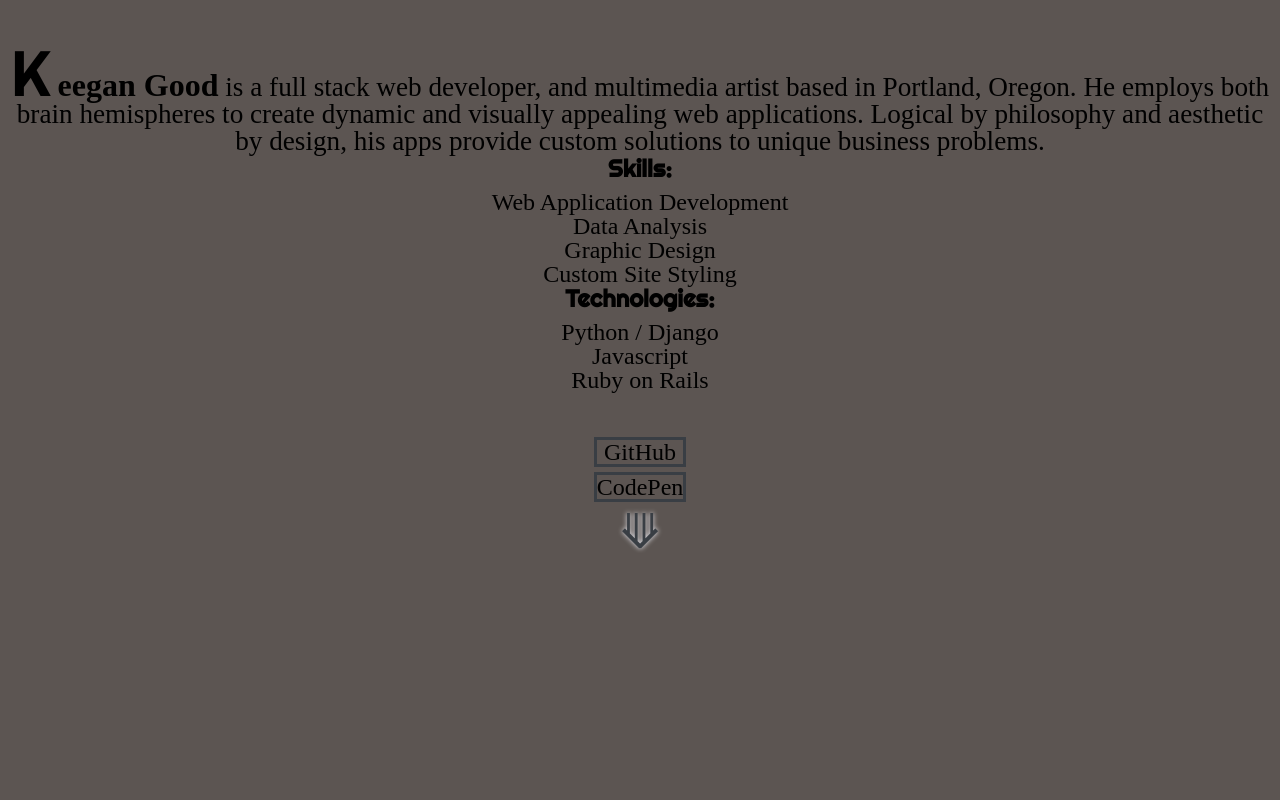
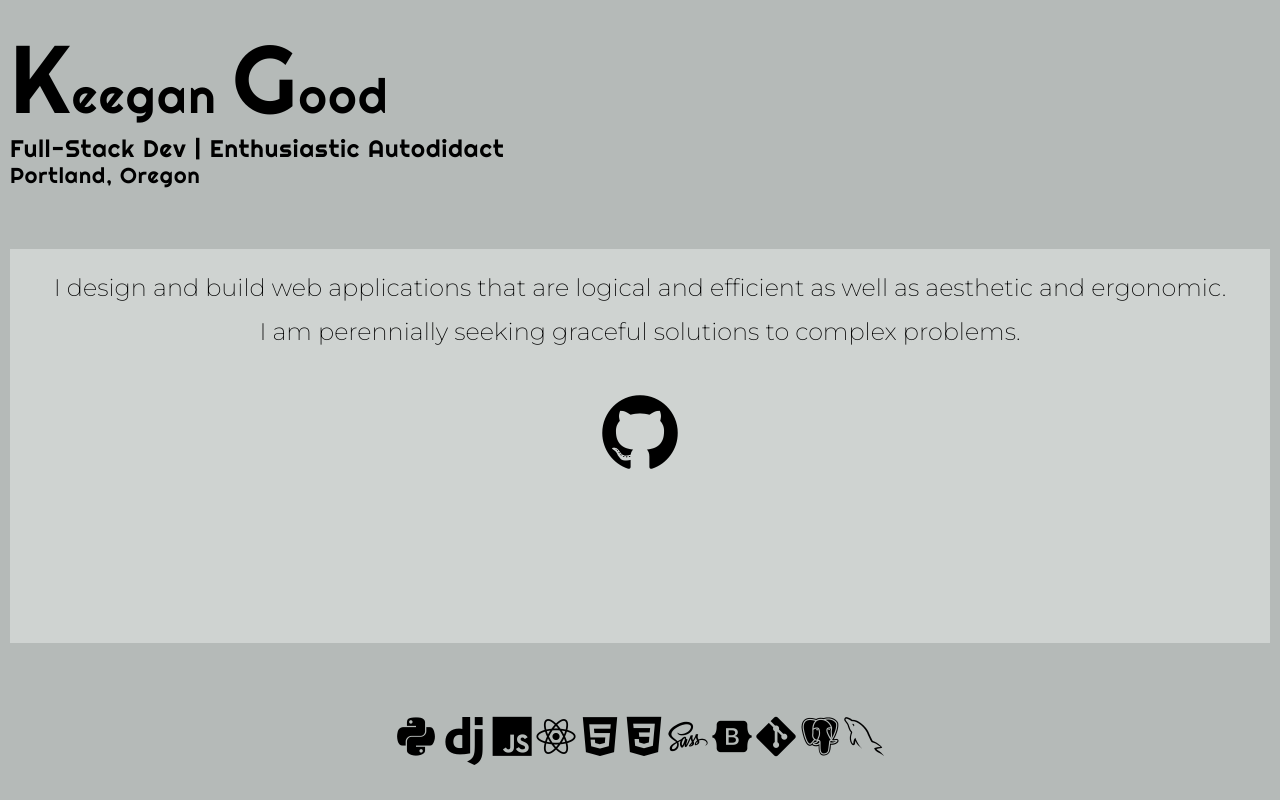
Before and after one commit to dirtTastesGood/dirttastesgood.github.io, a plain HTML site: page index.html in a window 1280 px wide. Shown: the part 820-1620 px from the top of the page. Drawn offline with nearby package versions, Linux system fonts and the light colour scheme.

Commit message:
revamp bio section

```diff
--- a/index.html
+++ b/index.html
@@ -1,31 +1,101 @@
 <!DOCTYPE html>
 <html lang="en">
   <head>
-    <meta charset="UTF-8">
-    <meta name="viewport" content="width=device-width, initial-scale=1.0">
-    <meta http-equiv="X-UA-Compatible" content="ie=edge">
+    <meta charset="UTF-8" />
+    <meta name="viewport" content="width=device-width, initial-scale=1.0" />
+    <meta http-equiv="X-UA-Compatible" content="ie=edge" />
 
-    <link rel="stylesheet" href="./reset.css">
-    <link rel="stylesheet" href="./index2.css">
+    <!-- programming language icons -->
+    <link
+      rel="stylesheet"
+      href="https://cdn.jsdelivr.net/gh/devicons/devicon@master/devicon.min.css"
+    />
+    <link
+      rel="stylesheet"
+      href="https://cdn.jsdelivr.net/gh/devicons/devicon@master/devicon.min.css"
+    />
+    <link
+      rel="stylesheet"
+      href="https://cdn.jsdelivr.net/gh/devicons/devicon@master/devicon.min.css"
+    />
+    <link
+      rel="stylesheet"
+      href="https://cdn.jsdelivr.net/gh/devicons/devicon@master/devicon.min.css"
+    />
+    <link
+      rel="stylesheet"
+      href="https://cdn.jsdelivr.net/gh/devicons/devicon@master/devicon.min.css"
+    />
+    <link
+      rel="stylesheet"
+      href="https://cdn.jsdelivr.net/gh/devicons/devicon@master/devicon.min.css"
+    />
+    <link
+      rel="stylesheet"
+      href="https://cdn.jsdelivr.net/gh/devicons/devicon@master/devicon.min.css"
+    />
+    <link
+      rel="stylesheet"
+      href="https://cdn.jsdelivr.net/gh/devicons/devicon@master/devicon.min.css"
+    />
+    <link
+      rel="stylesheet"
+      href="https://cdn.jsdelivr.net/gh/devicons/devicon@master/devicon.min.css"
+    />
+    <link
+      rel="stylesheet"
+      href="https://cdn.jsdelivr.net/gh/devicons/devicon@master/devicon.min.css"
+    />
+    <link
+      rel="stylesheet"
+      href="https://cdn.jsdelivr.net/gh/devicons/devicon@master/devicon.min.css"
+    />
+    <link
+      rel="stylesheet"
+      href="https://cdn.jsdelivr.net/gh/devicons/devicon@master/devicon.min.css"
+    />
+    <!-- google fonts -->
+    <link
+      href="https://fonts.googleapis.com/css?family=Montserrat:ital,wght@0,200;1,200|Righteous&display=swap"
+      rel="stylesheet"
+    />
 
-    <link href="https://fonts.googleapis.com/css?family=Montserrat|Righteous&display=swap" rel="stylesheet">
-
-    <script src="https://kit.fontawesome.com/3b644d47d0.js" crossorigin="anonymous"></script>
-
+    <script
+      src="https://kit.fontawesome.com/3b644d47d0.js"
+      crossorigin="anonymous"
+    ></script>
+    <link rel="stylesheet" href="./reset.css" />
+    <link rel="stylesheet" href="./index2.css" />
     <title>Keegan Good</title>
   </head>
   <body>
     <div class="content">
       <div class="section" id="splash">
         <div class="mandala-container" id="mandala-container">
-                <img src="./images/mandala/layer7.png" id="layer7" alt="The more">
-                <img src="./images/mandala/layer3.png" id="layer3" alt="you explore">
-                <img src="./images/mandala/layer1.png" id="layer1" alt="the deeper">
-                <img src="./images/mandala/layer4.png" id="layer4" alt="you will">
-                <img src="./images/mandala/layer5.png" id="layer5" alt="go.">
-                <img src="./images/mandala/layer6.png" id="layer6" alt="The truth is like">
-                <img src="./images/mandala/layer8.png" id="layer8" alt="A finger pointing at the moon">
-                <img src="./images/mandala/layer2.png" id="layer2" alt="Tat Tvam Asi.">
+          <img src="./images/mandala/layer7.png" id="layer7" alt="The more" />
+          <img
+            src="./images/mandala/layer3.png"
+            id="layer3"
+            alt="you explore"
+          />
+          <img src="./images/mandala/layer1.png" id="layer1" alt="the deeper" />
+          <img src="./images/mandala/layer4.png" id="layer4" alt="you will" />
+          <img src="./images/mandala/layer5.png" id="layer5" alt="go." />
+          <img
+            src="./images/mandala/layer6.png"
+            id="layer6"
+            alt="The truth is like"
+          />
+          <img
+            src="./images/mandala/layer8.png"
+            id="layer8"
+            alt="A finger pointing at the moon"
+          />
+          <img
+            src="./images/mandala/layer2.png"
+            id="layer2"
+            alt="Tat Tvam Asi."
+          />
           <div class="initials" id="initials">KG</div>
           <div class="mandala-border" id="mandala-border"></div>
           <!-- <div class="down-arrow" id="down-arrow-container-1">
@@ -34,91 +104,157 @@
         </div>
       </div>
       <div class="section" id="bio">
-            <div class="bio-container">
-                <div class="bio-left">
-                    <p id="bio-p1"><span id="big-k">K</span> <strong>eegan Good</strong> is a full stack web developer,
-                        and multimedia artist based in Portland, Oregon.
-                        He employs both brain hemispheres to create dynamic and visually
-                        appealing web applications. Logical by philosophy and aesthetic by
-                        design, his apps provide custom solutions to unique business problems.
-                    </p>
+        <div id="header">
+          <span id="big-k">K</span>eegan <span id="big-g">G</span>ood
+          <div id="soft-skills"></div>
 
-                    <p id="bio-p2"><strong id="bio-header">Skills:</strong>
-                        <ul class="skills-list">
-                            <li class="skill-item">Web Application Development</li>
-                            <li class="skill-item">Data Analysis</li>
-                            <li class="skill-item">Graphic Design</li>
-                            <li class="skill-item">Custom Site Styling</li>
-                        </ul>
-                    </p>
+          <div id="profession">
+            Full-Stack Dev | Enthusiastic Autodidact
+
+            <div id="where-from">Portland, Oregon</div>
+          </div>
         </div>
 
-                <div class="bio-right">
-                    <p id="bio-p3">
-                        <strong id="bio-header">Technologies:</strong>
-                        <ul class="language-list">
-                            <li class="language-item">Python / Django</li>
-                            <li class="language-item">Javascript</li>
-                            <li class="language-item">Ruby on Rails</li>
-                        </ul>
+        <div id="bio-text">
+          <p>
+            I design and build web applications that are logical and efficient
+            as well as aesthetic and ergonomic.
           </p>
+          <p>
+            I am perennially seeking graceful solutions to complex problems.
+          </p>
+          <div id="social-links">
+            <a href="https://github.com/keegangood/" class="social-link">
+              <i class="devicon-github-original" title="Keegan Good Github"></i>
+            </a>
           </div>
         </div>
-            <div class="social-links-container">
-                <ul class="social-links">
-                    <li class="social-link" id="text-link">
-                        <a href="https://github.com/dirtTastesGood">GitHub</a>
-                    </li>
-                    <li class="social-link" id="text-link">
-                        <a href="https://codepen.io/dirttastesgood" >CodePen</a>
-                    </li>
-                </ul>
-            </div>
-            <div class="down-arrow" id="down-arrow-container">
-                <strong class="" id="down-arrow"><a href="#projects">&#x27F1;</a></strong>
+
+        <div id="tech">
+          <div id="badges">
+            <div
+              class="devicon-python-plain badge"
+              title="Python"
+              aria-label="Python"
+            ></div>
+
+            <div
+              id="django-badge"
+              class="devicon-django-plain badge"
+              title="Django"
+              aria-label="Django"
+            ></div>
+
+            <div
+              class="devicon-javascript-plain badge"
+              title="Javascript"
+              aria-label="Javascript"
+            ></div>
+
+            <div
+              class="devicon-react-original badge"
+              title="React"
+              aria-label="React"
+            ></div>
+
+            <div
+              class="devicon-html5-plain badge"
+              title="HTML5"
+              aria-label="HTML5"
+            ></div>
+
+            <div
+              class="devicon-css3-plain badge"
+              title="CSS3"
+              aria-label="CSS3"
+            ></div>
+
+            <div
+              class="devicon-sass-original badge"
+              title="SASS"
+              aria-label="SASS"
+            ></div>
+
+            <div
+              class="devicon-bootstrap-plain badge"
+              title="Bootstrap"
+              aria-label="Bootstrap"
+            ></div>
+            <div
+              class="devicon-git-plain badge"
+              title="Git"
+              aria-label="Git"
+            ></div>
+            <div
+              class="devicon-postgresql-plain badge"
+              title="PostgreSQL"
+              aria-label="PostgreSQL"
+            ></div>
+            <div
+              class="devicon-mysql-plain badge"
+              title="MySQL"
+              aria-label="MySQL"
+            ></div>
           </div>
         </div>
+      </div>
+
       <div class="section" id="projects">
         <h3 class="projects-header">Projects:</h3>
         <div class="projects-container">
           <div class="project">
-                    <a href="https://www.bearlyfarms.herokuapp.com"><img src="./images/projects/bearlyBear.png" alt="Bearly Farms Logo"></a>
+            <a href="https://www.bearlyfarms.herokuapp.com"
+              ><img
+                src="./images/projects/bearlyBear.png"
+                alt="Bearly Farms Logo"
+            /></a>
           </div>
 
           <div class="project">
-                    <a href="https://nostalgic-newton-1ef1dd.netlify.com/"><img src="./images/projects/scaleExplorer.png" alt="Scale Explorer"></a>
+            <a href="https://nostalgic-newton-1ef1dd.netlify.com/"
+              ><img
+                src="./images/projects/scaleExplorer.png"
+                alt="Scale Explorer"
+            /></a>
           </div>
         </div>
         <div class="down-arrow" id="down-arrow-container">
-                <strong class="highlightable-text" id="down-arrow"><a href="#contact">&#x27F1;</a></strong>
+          <strong class="highlightable-text" id="down-arrow"
+            ><a href="#contact">&#x27F1;</a></strong
+          >
         </div>
       </div>
       <div class="section" id="contact">
-            <h3 class="contact-header">
-                I'm here for you!
-            </h3>
-            <p>Have a problem that needs solving? Drop me a line and we'll get on it!</p>
+        <h3 class="contact-header">I'm here for you!</h3>
+        <p>
+          Have a problem that needs solving? Drop me a line and we'll get on it!
+        </p>
 
         <form id="contact-form">
           <label for="name">Name:</label>
-                <input class="highlightable-box" type="name" id="name"/>
+          <input class="highlightable-box" type="name" id="name" />
 
           <label for="subject">Subject:</label>
-                <input class="highlightable-box" type="text" id="subject"/>
+          <input class="highlightable-box" type="text" id="subject" />
 
           <label for="email">Email:</label>
-                <input class="highlightable-box" type="email" id="email"/>
+          <input class="highlightable-box" type="email" id="email" />
 
           <label for="msg-body">Content:</label>
-                <textarea class="highlightable-box" type="textarea" id="msg-body"></textarea>
+          <textarea
+            class="highlightable-box"
+            type="textarea"
+            id="msg-body"
+          ></textarea>
         </form>
 
-            <div class="envelope-icon"><a href="mailto:"></a><i class="far fa-envelope fa-3x highlightable-text"></i></div>
+        <div class="envelope-icon">
+          <a href="mailto:"></a
+          ><i class="far fa-envelope fa-3x highlightable-text"></i>
         </div>
-
+      </div>
     </div>
 
     <script src="./index.js"></script>
-
   </body>
 </html>
--- a/index2.css
+++ b/index2.css
@@ -6,18 +6,6 @@ a {
   color: inherit;
   text-decoration: none;
   transition: all 0.5s ease-out;
-}
-
-.social-link {
-  border: 3px solid #393e44;
-  font-size: 1.5rem;
-  margin: 5px;
-  text-decoration: none;
-}
-
-.social-link:hover {
-  color: #393e44;
-  text-shadow: 0px 0px 10px #90e6e9;
 }
 
 .section {
@@ -55,110 +43,6 @@ a {
 
 #down-arrow:hover {
   text-shadow: 0px 0px 5px #90e6e9;
-}
-
-#bio {
-  align-items: center;
-  background-color: #5c5552;
-  border-bottom: #393e44 10px dotted;
-  border-top: #413026 10px dotted;
-  display: flex;
-  flex-direction: column;
-  min-height: 100vh;
-  padding-top: 5vh;
-  text-align: center;
-}
-
-#bio .bio-container {
-  margin-bottom: 5vh;
-}
-
-#bio .bio-container #bio ul {
-  font-family: 'Montserrat', 'sans-serif';
-  list-style: none;
-  text-align: center;
-  margin-bottom: 10px;
-}
-
-#bio .bio-container #bio-left {
-  display: flex;
-  flex-direction: column;
-}
-
-#bio .bio-container #big-k {
-  font-family: Righteous;
-  font-size: 4rem;
-  line-height: 1rem;
-}
-
-#bio .bio-container strong {
-  font-weight: bold;
-}
-
-#bio .bio-container #bio p {
-  font-family: 'Montserrat', 'sans-serif';
-  margin-left: 20px;
-  margin-right: 20px;
-}
-
-#bio .bio-container #bio-p1 {
-  font-size: 1.1rem;
-  margin-top: 35px;
-  /* position: relative; */
-  top: -25px;
-}
-
-#bio .bio-container #bio-p2 {
-  text-align: center;
-  margin-bottom: 10px;
-}
-
-#bio .bio-container #bio-p1 strong {
-  font-size: 2rem;
-}
-
-#bio .bio-container #bio-header {
-  font-family: Righteous;
-  font-size: 1.5rem;
-}
-
-#bio .bio-container #bio-right {
-  display: flex;
-  flex-direction: column;
-}
-
-#bio .bio-container #bio-p3 {
-  text-align: center;
-  margin-bottom: 10px;
-}
-
-#bio .bio-container .social-links {
-  display: flex;
-  padding-bottom: 1vh;
-}
-
-#bio .bio-container .social-link {
-  border-radius: 15px;
-  padding: 10px;
-}
-
-@media only screen and (min-width: 700px) {
-  #bio .bio-container .bio-container {
-    width: 75vw;
-  }
-  #bio .bio-container #bio-p1 {
-    font-size: 1.7rem;
-  }
-  #bio .bio-container #bio-p1 strong {
-    font-size: 2rem;
-  }
-  #bio .bio-container .skills-list,
-#bio .bio-container .language-list {
-    font-size: 1.5rem;
-  }
-  #bio .bio-container .social-links {
-    padding-bottom: 15vh;
-  }
 }
 
 #projects {
@@ -282,12 +166,107 @@ a {
   }
 }
 
+#bio {
+  background-color: #b5bab8;
+  border-bottom: #393e44 10px dotted;
+  border-top: #30343fff 10px dotted;
+  display: flex;
+  font-family: 'Righteous', 'sans-serif';
+  flex-wrap: wrap;
+  min-height: 100vh;
+  padding-top: 5vh;
+}
+
+#bio #header {
+  font-size: 3em;
+  letter-spacing: 2px;
+  height: 10vh;
+  margin: 0 10px;
+}
+
+#bio #header #big-k,
+#bio #header #big-g {
+  font-size: 2em;
+}
+
+#bio #header #profession {
+  font-size: 0.5em;
+  letter-spacing: 1px;
+  margin-top: 10px;
+}
+
+#bio #header #profession #where-from {
+  font-size: 0.9em;
+  padding: 5px 0;
+}
+
+#bio #bio-text {
+  text-align: center;
+  background-color: #cfd3d1;
+  font-family: 'Montserrat', sans-serif;
+  font-size: 1.5em;
+  line-height: 1.2em;
+  padding: 10px;
+  margin: 10px;
+  width: 100%;
+}
+
+#bio #bio-text p {
+  margin: 15px 0;
+}
+
+#bio #bio-text #social-links {
+  padding: 30px;
+}
+
+#bio #bio-text #social-links .social-link {
+  font-size: 5rem;
+}
+
+#bio #bio-text #social-links .social-link:hover {
+  color: #335c67ff;
+}
+
+#bio #tech {
+  margin: auto;
+}
+
+#bio #tech #badges {
+  display: flex;
+}
+
+#bio #tech #badges .badge {
+  font-size: 2.5em;
+  margin: 0 2px;
+}
+
+#bio #tech #badges #django-badge {
+  font-size: 3em;
+}
+
+#bio #tech #github-info {
+  display: flex;
+  flex-direction: column;
+  align-items: center;
+}
+
+#bio #tech #github-info #stats {
+  margin-left: auto;
+}
+
+.glow {
+  box-shadow: inset 0 -100px 40px -35px #b31919ff;
+  -moz-box-shadow: inset 0 -100px 40px -35px #b31919ff;
+}
+
 #splash {
   align-items: center;
   justify-content: center;
-  background: linear-gradient(#464c5c 30%, #434745 90%, #b31919ff);
+  background: linear-gradient(#464c5c 30%, #434745 90%);
   display: flex;
   height: 100vh;
+  transition: all 0.7s ease-in-out;
+  transition-delay: 4000ms;
 }
 
 #splash .mandala-container {
@@ -359,7 +338,7 @@ a {
 #splash .mandala-container .initials {
   color: #335c67ff;
   font-family: Righteous;
-  font-size: 6.5rem;
+  font-size: 9.5rem;
   opacity: 0;
   position: relative;
   z-index: 1;
--- /dev/null
+++ b/scss/bio.scss
@@ -0,0 +1,87 @@
+@import './variables.scss';
+
+#bio {
+  background-color: $bio-bg;
+  border-bottom: #393e44 10px dotted;
+  border-top: $gunmetal 10px dotted;
+  display: flex;
+  font-family: 'Righteous', 'sans-serif';
+  flex-wrap: wrap;
+  min-height: 100vh;
+  padding-top: 5vh;
+
+  #header {
+    font-size: 3em;
+    letter-spacing: 2px;
+    height: 10vh;
+    margin: 0 10px;
+    #big-k,
+    #big-g {
+      font-size: 2em;
+    }
+
+    #profession {
+      font-size: 0.5em;
+      letter-spacing: 1px;
+
+      margin-top: 10px;
+      #where-from {
+        font-size: 0.9em;
+        padding: 5px 0;
+      }
+    }
+  }
+
+  #bio-text {
+    text-align: center;
+    background-color: lighten($bio-bg, 10%);
+    font-family: 'Montserrat', sans-serif;
+    font-size: 1.5em;
+    line-height: 1.2em;
+    padding: 10px;
+    margin: 10px;
+    width: 100%;
+
+    p {
+      margin: 15px 0;
+    }
+    #social-links {
+      padding: 30px;
+      .social-link {
+        font-size: 5rem;
+      }
+
+      .social-link:hover {
+        color: $deep-space-sparkle;
+      }
+    }
+  }
+
+  #tech {
+    margin: auto;
+    #badges {
+      display: flex;
+      .badge {
+        font-size: 2.5em;
+        margin: 0 2px;
+      }
+      #django-badge {
+        font-size: 3em;
+      }
+    }
+
+    #github-info {
+      display: flex;
+      flex-direction: column;
+      align-items: center;
+      #stats {
+        margin-left: auto;
+      }
+    }
+  }
+
+  @media only screen and (min-width: 700px) {
+    #bio {
+    }
+  }
+}
--- a/scss/index.scss
+++ b/scss/index.scss
@@ -1,10 +1,8 @@
-$large: 700px;
-@import url('https://fonts.googleapis.com/css2?family=Montserrat&display=swap');
-
 @import './variables.scss';
 
 // import other pages
 @import './splash.scss';
+@import './bio.scss';
 
 // $color1:
 
@@ -16,18 +14,6 @@ a {
   color: inherit;
   text-decoration: none;
   transition: all 0.5s ease-out;
-}
-
-.social-link {
-  border: 3px solid #393e44;
-  font-size: 1.5rem;
-  margin: 5px;
-  text-decoration: none;
-}
-
-.social-link:hover {
-  color: #393e44;
-  text-shadow: 0px 0px 10px #90e6e9;
 }
 
 .section {
@@ -67,113 +53,6 @@ a {
   text-shadow: 0px 0px 5px #90e6e9;
 }
 
-#bio {
-  align-items: center;
-  background-color: #5c5552;
-  border-bottom: #393e44 10px dotted;
-  border-top: #413026 10px dotted;
-  display: flex;
-  flex-direction: column;
-  min-height: 100vh;
-  padding-top: 5vh;
-  text-align: center;
-
-  .bio-container {
-    margin-bottom: 5vh;
-
-    #bio ul {
-      font-family: 'Montserrat', 'sans-serif';
-      list-style: none;
-      text-align: center;
-      margin-bottom: 10px;
-    }
-
-    #bio-left {
-      display: flex;
-      flex-direction: column;
-    }
-
-    #big-k {
-      font-family: Righteous;
-      font-size: 4rem;
-      line-height: 1rem;
-    }
-
-    strong {
-      font-weight: bold;
-    }
-
-    #bio p {
-      font-family: 'Montserrat', 'sans-serif';
-      margin-left: 20px;
-      margin-right: 20px;
-    }
-
-    #bio-p1 {
-      font-size: 1.1rem;
-      margin-top: 35px;
-      /* position: relative; */
-      top: -25px;
-    }
-
-    #bio-p2 {
-      text-align: center;
-      margin-bottom: 10px;
-    }
-
-    #bio-p1 strong {
-      font-size: 2rem;
-    }
-
-    #bio-header {
-      font-family: Righteous;
-      font-size: 1.5rem;
-    }
-
-    #bio-right {
-      display: flex;
-      flex-direction: column;
-    }
-
-    #bio-p3 {
-      text-align: center;
-      margin-bottom: 10px;
-    }
-
-    .social-links {
-      display: flex;
-      padding-bottom: 1vh;
-    }
-
-    .social-link {
-      border-radius: 15px;
-      padding: 10px;
-    }
-
-    @media only screen and (min-width: 700px) {
-      .bio-container {
-        width: 75vw;
-      }
-
-      #bio-p1 {
-        font-size: 1.7rem;
-      }
-
-      #bio-p1 strong {
-        font-size: 2rem;
-      }
-
-      .skills-list,
-      .language-list {
-        font-size: 1.5rem;
-      }
-
-      .social-links {
-        padding-bottom: 15vh;
-      }
-    }
-  }
-}
 #projects {
   align-items: center;
   background-color: #393e44;
--- a/scss/variables.scss
+++ b/scss/variables.scss
@@ -1,3 +1,6 @@
+// breakpoints
+$large: 700px;
+
 // splash mandala colors
 $gunmetal: #30343fff;
 $ghost-white: #fafaffff;
@@ -5,8 +8,11 @@ $deep-space-sparkle: #335c67ff;
 $electric-blue: #90e6e9ff;
 $carnelian: #b31919ff;
 
+//fonts
+@import url('https://fonts.googleapis.com/css2?family=Montserrat:ital,wght@0,200;1,200&display=swap');
+
 // section background colors
 $splash-bg: #8f9492;
-// $bio-bg
+$bio-bg: #b5bab8;
 // $projects-bg
 // $contact-bg
```
Also changed, not shown: index.js (+12 -18 lines), scss/splash.scss (+10 -5 lines). Lines whose indentation alone changed are shown as unchanged.
